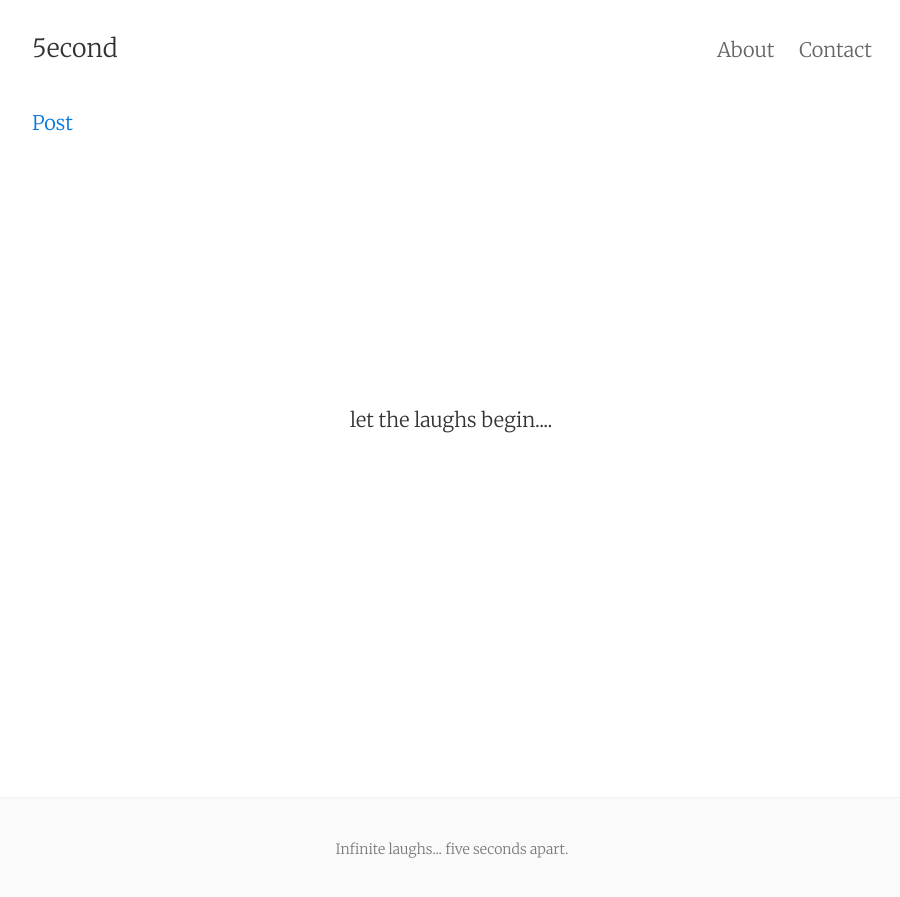
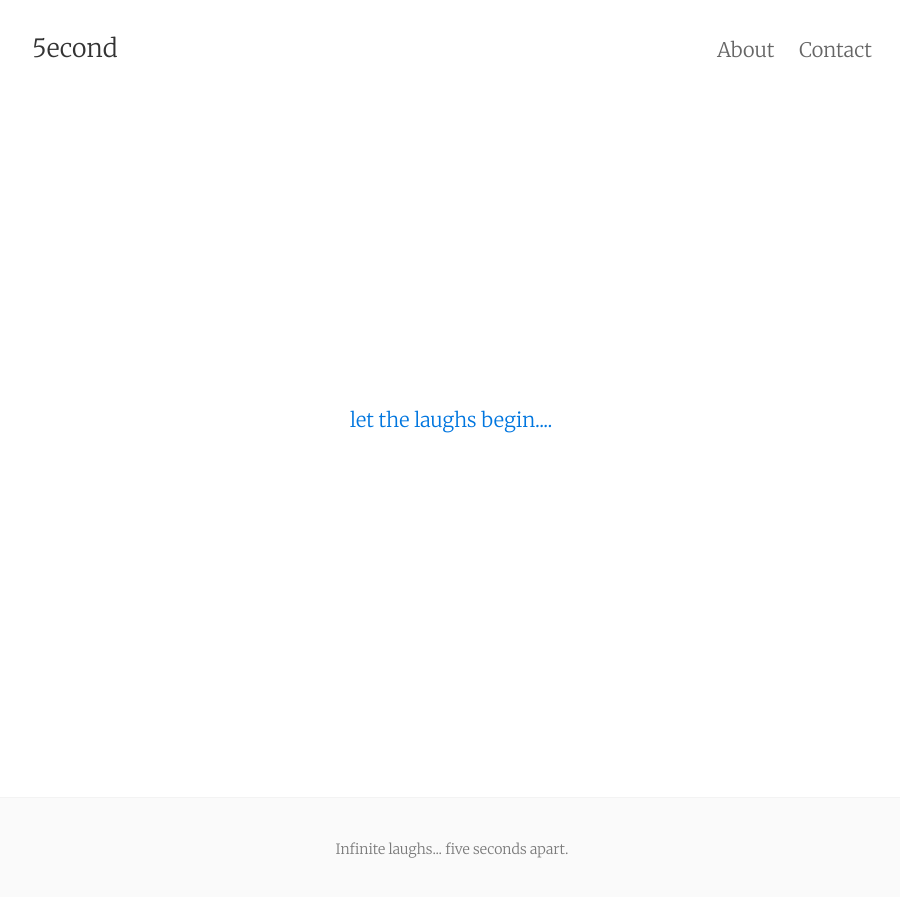
Before and after one commit to fivesecondlaugh/fivesecondlaugh.github.io, a Jekyll site: the page built from index.html, in a window 1280 px wide. Shown: the top 897 px of the page, without its empty margins (188-1088 px from the left). Built offline with Jekyll 4.4.1, drawn with Linux system fonts in a browser that asks for light colours; the list of posts is cut into pages by our own code.

Commit message:
Update index.html

```diff
--- a/index.html
+++ b/index.html
@@ -3,9 +3,9 @@ layout: default
 ---
 
 <div class="home">
-<center><div style="position:absolute; top:45%; left:50%; margin-left:-102px">let the laughs begin....</div></center>
 {% assign post = site.posts.first %}
-<a href="{{ post.url | prepend: site.baseurl }}" class="post-link">Post</a>
+<center><div style="position:absolute; top:45%; left:50%; margin-left:-102px"><a href="{{ post.url | prepend: site.baseurl }}" class="post-link">let the laughs begin....</a></div></center>
+
   <!--<div class="posts">-->
   <!--  {% for post in paginator.posts %}-->
   <!--    <div class="post py3">-->
```
